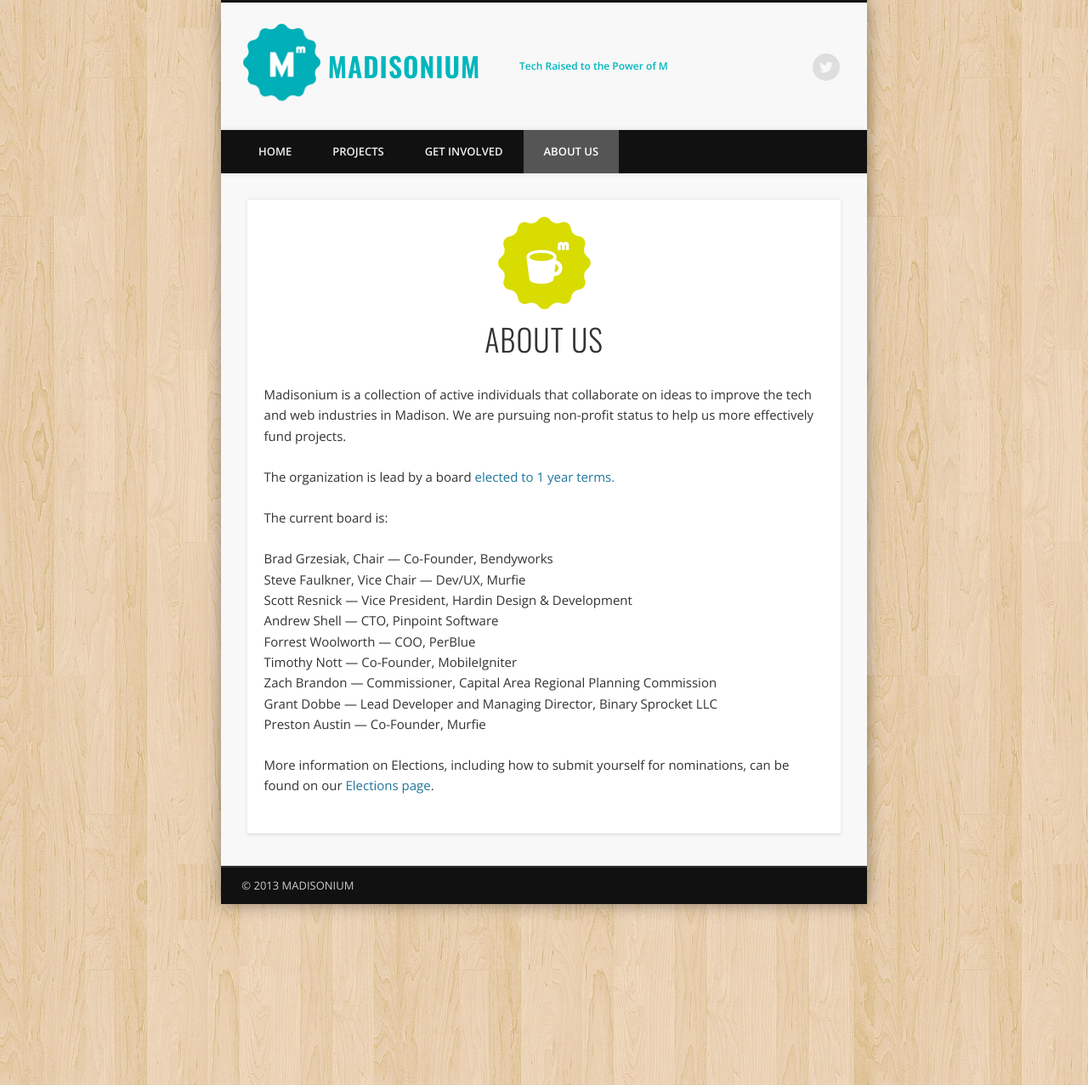
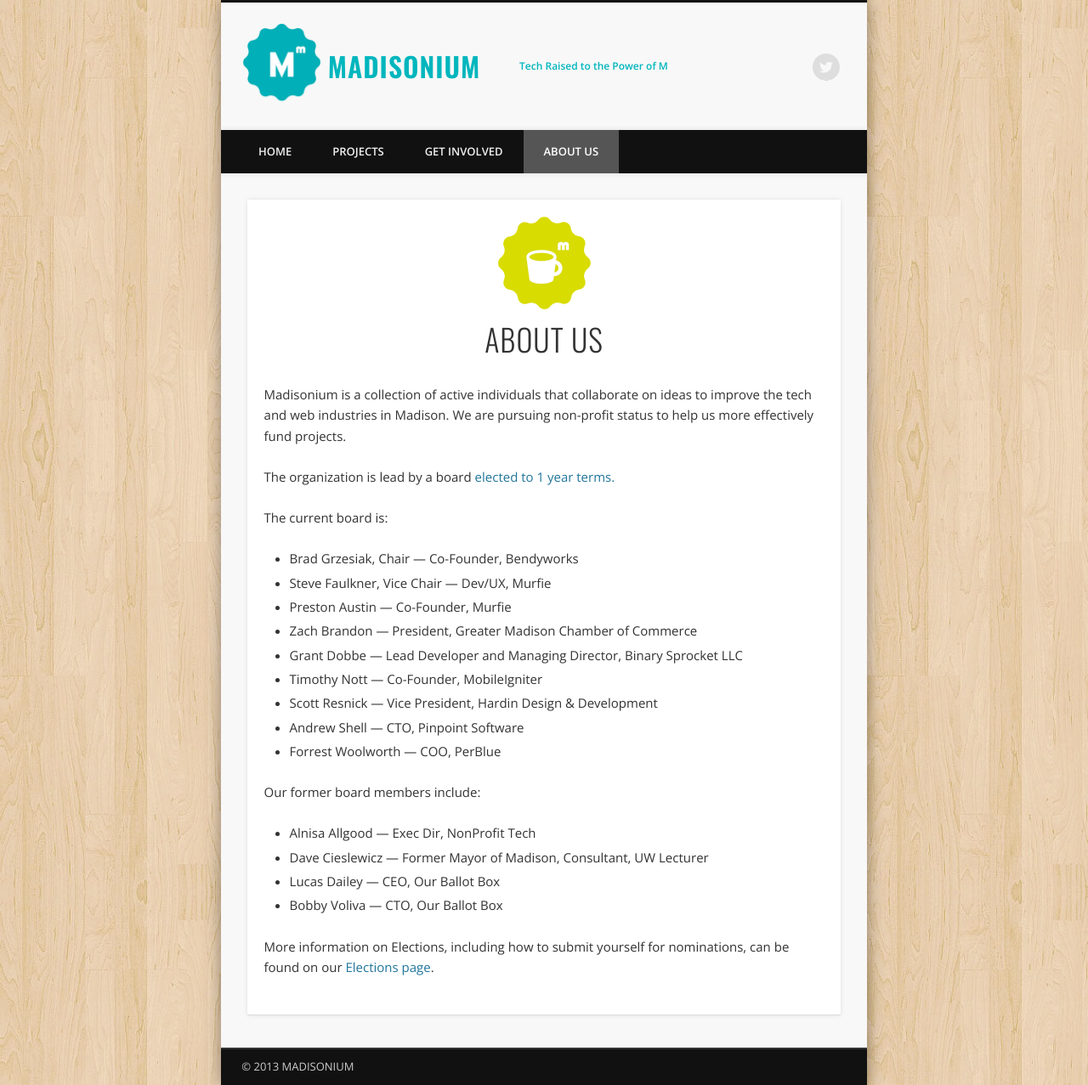
Before and after one commit to madisonium/madisonium.github.com, a Jekyll site: the page built from about.html, in a window 1280 px wide. Shown: the whole page at 85% size. Built offline with Jekyll 4.4.1, drawn with Linux system fonts in a browser that asks for light colours; nearby versions of some CDN libraries; Markdown is read by kramdown in place of the engine named in the settings.

Commit message:
Sort board members by name; Add former board

```diff
--- a/about.html
+++ b/about.html
@@ -9,14 +9,24 @@
 <p>The organization is lead by a board <a title="Elections" href="/elections/">elected to 1 year terms.</a></p>
 
 <p>The current board is:</p>
-<p>Brad Grzesiak, Chair &mdash; Co-Founder, Bendyworks<br />
-Steve Faulkner, Vice Chair &mdash; Dev/UX, Murfie<br />
-Scott Resnick &mdash; Vice President, Hardin Design &amp; Development<br />
-Andrew Shell &mdash; CTO, Pinpoint Software<br />
-Forrest Woolworth &mdash; COO, PerBlue<br />
-Timothy Nott &mdash; Co-Founder, MobileIgniter<br />
-Zach Brandon &mdash; Commissioner, Capital Area Regional Planning Commission<br />
-Grant Dobbe &mdash; Lead Developer and Managing Director, Binary Sprocket LLC<br />
-Preston Austin &mdash; Co-Founder, Murfie</p>
+<ul>
+  <li>Brad Grzesiak, Chair &mdash; Co-Founder, Bendyworks</li>
+  <li>Steve Faulkner, Vice Chair &mdash; Dev/UX, Murfie</li>
+  <li>Preston Austin &mdash; Co-Founder, Murfie</li>
+  <li>Zach Brandon &mdash; President, Greater Madison Chamber of Commerce</li>
+  <li>Grant Dobbe &mdash; Lead Developer and Managing Director, Binary Sprocket LLC</li>
+  <li>Timothy Nott &mdash; Co-Founder, MobileIgniter</li>
+  <li>Scott Resnick &mdash; Vice President, Hardin Design &amp; Development</li>
+  <li>Andrew Shell &mdash; CTO, Pinpoint Software</li>
+  <li>Forrest Woolworth &mdash; COO, PerBlue</li>
+</ul>
+
+<p>Our former board members include:</p>
+<ul>
+  <li>Alnisa Allgood &mdash; Exec Dir, NonProfit Tech</li>
+  <li>Dave Cieslewicz &mdash; Former Mayor of Madison, Consultant, UW Lecturer</li>
+  <li>Lucas Dailey &mdash; CEO, Our Ballot Box</li>
+  <li>Bobby Voliva &mdash; CTO, Our Ballot Box</li>
+</ul>
 
 <p>More information on Elections, including how to submit yourself for nominations, can be found on our <a title="Elections" href="/elections/">Elections page</a>.</p>
```
